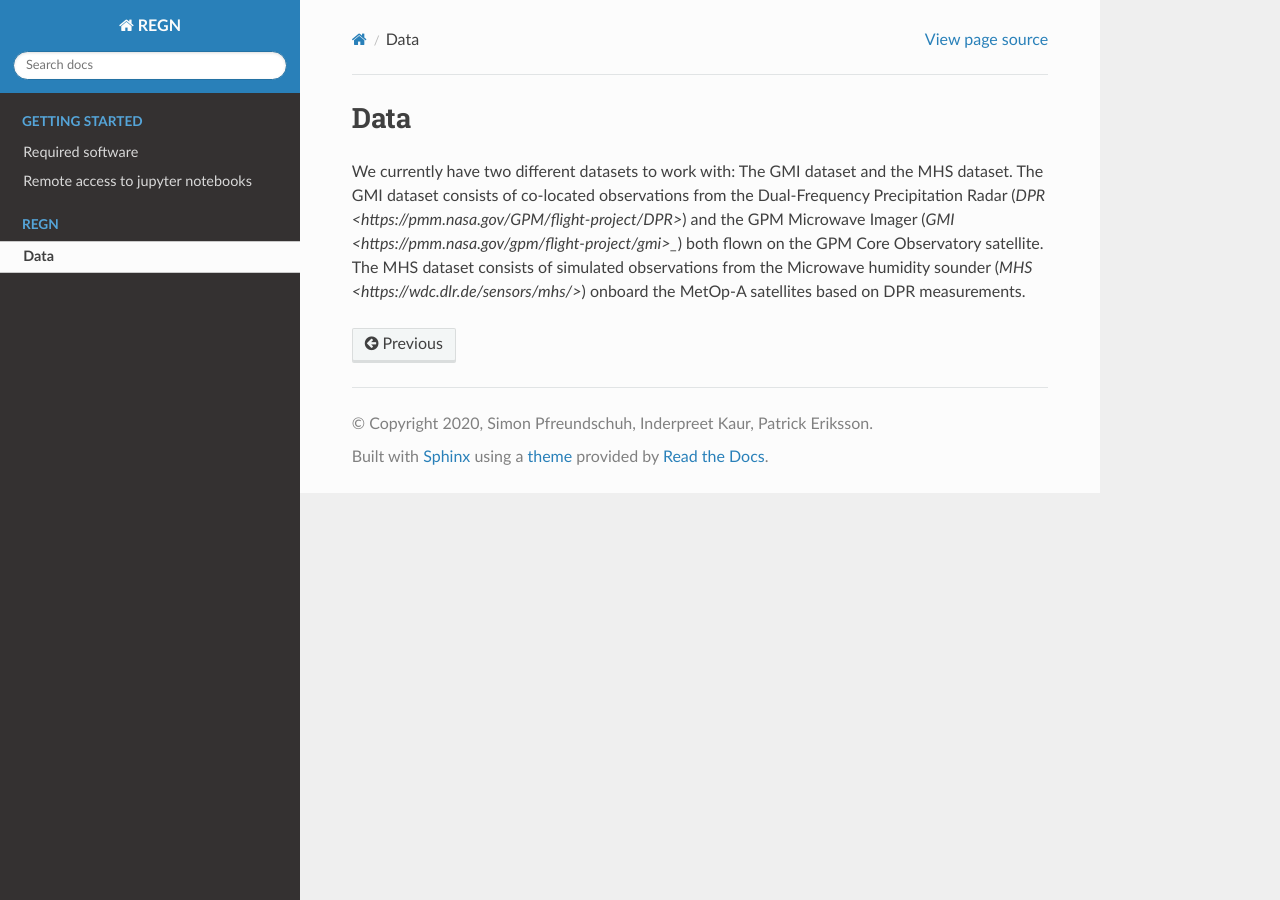
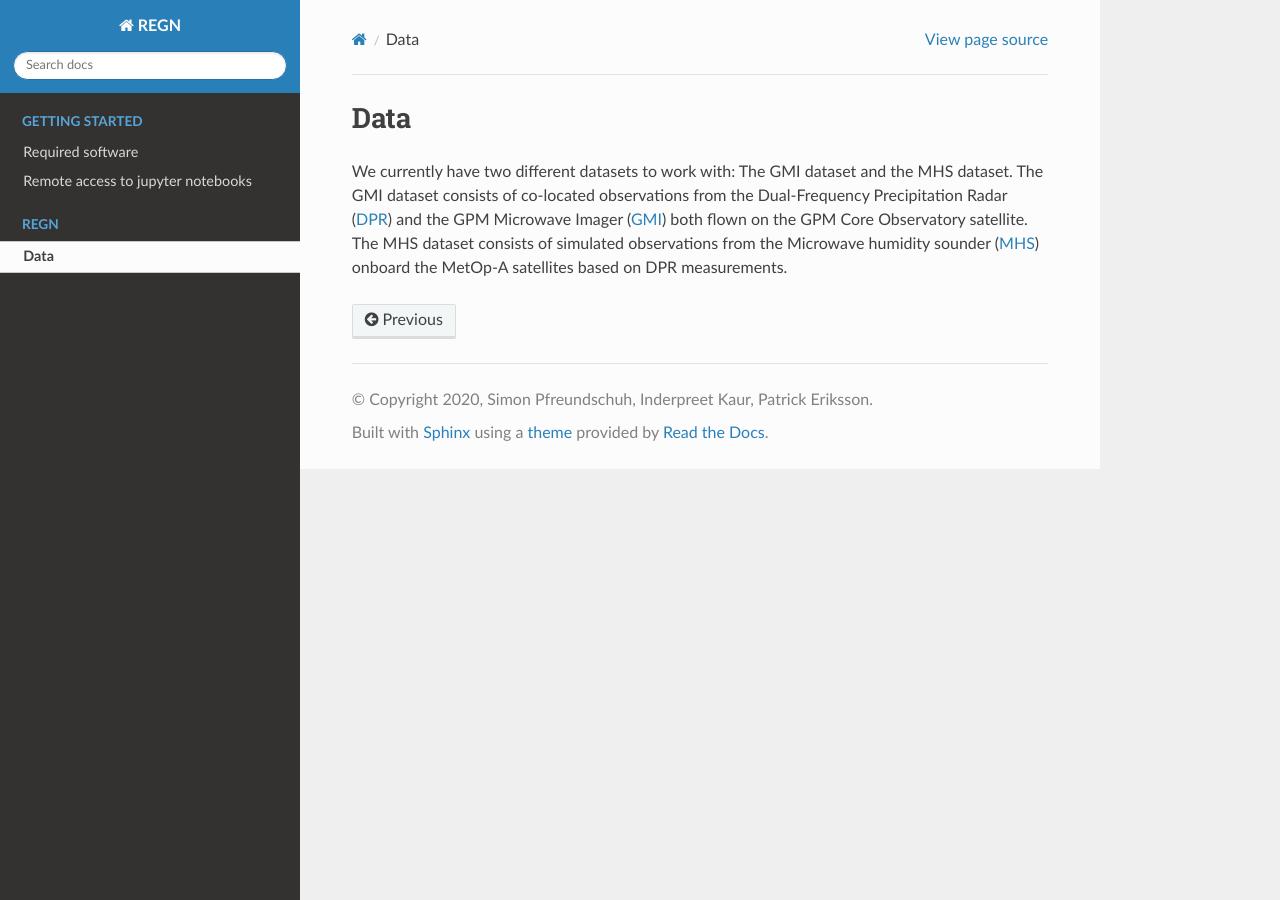
Before and after one commit to SEE-GEO/regn, a Sphinx documentation site: the page built from docs/source/data.rst, in a window 1280 px wide. Built offline with Sphinx 7.4.7 and the Read the Docs theme 2.0.0, drawn with Linux system fonts in a browser that asks for light colours.

Commit message:
Fixed links in datta documentation.

```diff
--- a/docs/source/data.rst
+++ b/docs/source/data.rst
@@ -4,8 +4,8 @@ Data
 We currently have two different datasets to work with: The GMI dataset and the
 MHS dataset. The GMI dataset consists of co-located observations from the
 Dual-Frequency Precipitation Radar (`DPR
-<https://pmm.nasa.gov/GPM/flight-project/DPR>`) and the GPM Microwave Imager
-(`GMI <https://pmm.nasa.gov/gpm/flight-project/gmi>_`) both flown on the GPM
+<https://pmm.nasa.gov/GPM/flight-project/DPR>`_) and the GPM Microwave Imager
+(`GMI <https://pmm.nasa.gov/gpm/flight-project/gmi>`_) both flown on the GPM
 Core Observatory satellite. The MHS dataset consists of simulated observations
-from the Microwave humidity sounder (`MHS <https://wdc.dlr.de/sensors/mhs/>`)
+from the Microwave humidity sounder (`MHS <https://wdc.dlr.de/sensors/mhs/>`_)
 onboard the MetOp-A satellites based on DPR measurements.
```
